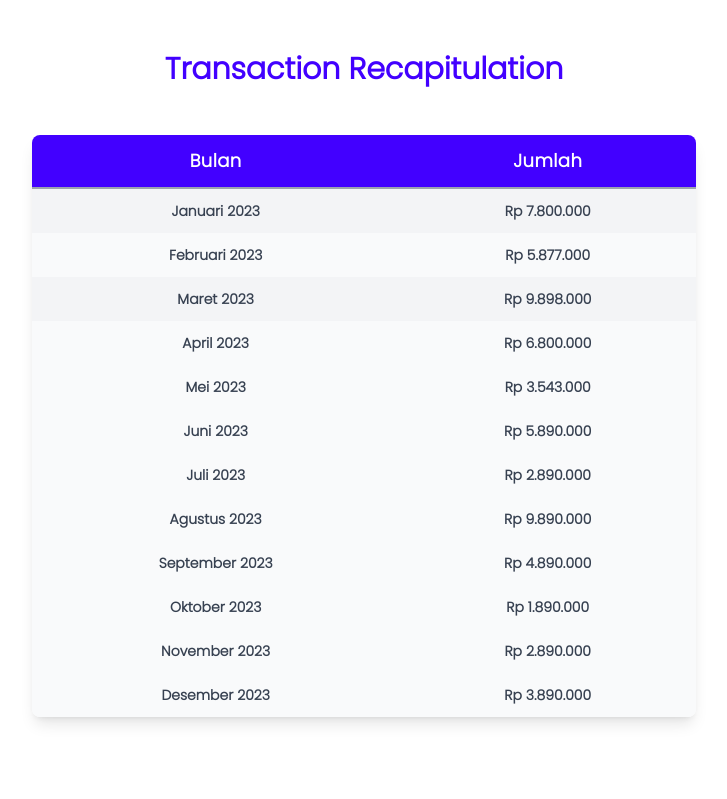
After one commit to frendysanusi/ci-pharmacy, a CodeIgniter 4 app: template app/Views/transaction.php in a window 1280 px wide. The commit adds this page. Shown: the part 301-1100 px from the top of the page, without its empty margins (276-1003 px from the left). Run offline with PHP 8.4 and a stand-in for CodeIgniter, Linux system fonts and the light colour scheme; the template is opened without the code that fills it, so the values that code supplies are empty; some libraries are stand-ins or nearby versions.

Commit message:
update navbar and transaction done

```diff
--- a/app/Controllers/Home.php
+++ b/app/Controllers/Home.php
@@ -6,6 +6,6 @@ class Home extends BaseController
 {
     public function index(): string
     {
-        return view('popupdelete');
+        return view('transaction');
     }
 }
--- a/app/Views/medicine.php
+++ b/app/Views/medicine.php
@@ -25,6 +25,9 @@
                     </li>
                     <li>
                         <a class="hover:text-blue-700" href="#">Order</a>
+                    </li>
+                    <li>
+                        <a class="hover:text-blue-700" href="#">Transaction</a>
                     </li>
                     <li>
                         <a class="hover:text-blue-700" href="#">Profile</a>
--- a/app/Views/order.php
+++ b/app/Views/order.php
@@ -25,6 +25,9 @@
                     </li>
                     <li>
                         <a class="hover:text-blue-700" href="#">Order</a>
+                    </li>
+                    <li>
+                        <a class="hover:text-blue-700" href="#">Transaction</a>
                     </li>
                     <li>
                         <a class="hover:text-blue-700" href="#">Profile</a>
--- a/app/Views/profile.php
+++ b/app/Views/profile.php
@@ -27,6 +27,9 @@
                     </li>
                     <li>
                         <a class="hover:text-blue-700" href="#">Order</a>
+                    </li>
+                    <li>
+                        <a class="hover:text-blue-700" href="#">Transaction</a>
                     </li>
                     <li>
                         <a class="hover:text-blue-700" href="#">Profile</a>
--- /dev/null
+++ b/app/Views/transaction.php
@@ -0,0 +1,119 @@
+<!DOCTYPE html>
+<html lang="en">
+<head>
+    <meta charset="UTF-8">
+    <meta name="viewport" content="width=device-width, initial-scale=1.0">
+    <title>Pharmacy</title>
+    <link rel="stylesheet" href="css/styles.css">
+    <link rel="preconnect" href="https://fonts.googleapis.com">
+    <link rel="preconnect" href="https://fonts.gstatic.com" crossorigin>
+    <link href="https://fonts.googleapis.com/css2?family=Poppins:wght@300&display=swap" rel="stylesheet">
+</head>
+<body>
+    <header class="bg-[#F5F5F5]">
+        <nav class="flex justify-between items-center w-[92%] mx-auto mr-44">
+            <div>
+                <img src="/logo.svg" alt="/logo.svg">
+            </div>
+            <div class="h-full flex-col font-poppins font-semibold md:static absolute bg-[#F5F5F5] md:min-h-fit min-h-[60vh] left-0 top-[-100%] md:w-auto w-full flex items-center px-5 ">
+                <ul class="flex md:flex-row flex-col md:items-center md:gap-[4vw] gap-8">
+                    <li>
+                        <a class="hover:text-blue-700" href="#">Home</a>
+                    </li>
+                    <li>
+                        <a class="hover:text-blue-700" href="#">Medicine</a>
+                    </li>
+                    <li>
+                        <a class="hover:text-blue-700" href="#">Order</a>
+                    </li>
+                    <li>
+                        <a class="hover:text-blue-700" href="#">Transaction</a>
+                    </li>
+                    <li>
+                        <a class="hover:text-blue-700" href="#">Profile</a>
+                    </li>
+                </ul>
+            </div>
+        </nav>
+    </header>
+
+
+    <div class="p-5 h-screen ml-72 mr-72">
+        <h1 class="text-3xl mb-2 text-[#4200FF] font-poppins font-bold text-center mt-8">Transaction Recapitulation</h1>
+        <div class="overflow-auto rounded-lg shadow-lg mt-12">
+            <table class="w-full rounded-lg table-auto">
+                <thead class="bg-[#4200FF] border-b-2 border-gray-400">
+                <tr>
+                    <th class="p-3 text-lg text-bold tracking-wide text-center font-poppins text-white">Bulan</th>
+                    <th class="p-3 text-lg text-bold tracking-wide text-center font-poppins text-white">Jumlah</th>
+                </tr>
+                </thead>
+
+                <tbody>
+                    <tr class="bg-gray-100">
+                        <td class="p-3 text-sm text-gray-700 font-semibold font-poppins text-center">Januari 2023</td>
+                        <td class="p-3 text-sm text-gray-700 font-semibold font-poppins text-center">Rp 7.800.000</td>
+                    </tr>
+
+                    <tr class="bg-gray-50">
+                        <td class="p-3 text-sm text-gray-700 font-semibold font-poppins text-center">Februari 2023</td>
+                        <td class="p-3 text-sm text-gray-700 font-semibold font-poppins text-center">Rp 5.877.000</td>
+                    </tr>
+
+                    <tr class="bg-gray-100">
+                        <td class="p-3 text-sm text-gray-700 font-semibold font-poppins text-center">Maret 2023</td>
+                        <td class="p-3 text-sm text-gray-700 font-semibold font-poppins text-center">Rp 9.898.000</td>
+                    </tr>
+
+                    <tr class="bg-gray-50">
+                        <td class="p-3 text-sm text-gray-700 font-semibold font-poppins text-center">April 2023</td>
+                        <td class="p-3 text-sm text-gray-700 font-semibold font-poppins text-center">Rp 6.800.000</td>
+                    </tr>
+
+                    <tr class="bg-gray-50">
+                        <td class="p-3 text-sm text-gray-700 font-semibold font-poppins text-center">Mei 2023</td>
+                        <td class="p-3 text-sm text-gray-700 font-semibold font-poppins text-center">Rp 3.543.000</td>
+                    </tr>
+
+                    <tr class="bg-gray-50">
+                        <td class="p-3 text-sm text-gray-700 font-semibold font-poppins text-center">Juni 2023</td>
+                        <td class="p-3 text-sm text-gray-700 font-semibold font-poppins text-center">Rp 5.890.000</td>
+                    </tr>
+
+                    <tr class="bg-gray-50">
+                        <td class="p-3 text-sm text-gray-700 font-semibold font-poppins text-center">Juli 2023</td>
+                        <td class="p-3 text-sm text-gray-700 font-semibold font-poppins text-center">Rp 2.890.000</td>
+                    </tr>
+
+                    <tr class="bg-gray-50">
+                        <td class="p-3 text-sm text-gray-700 font-semibold font-poppins text-center">Agustus 2023</td>
+                        <td class="p-3 text-sm text-gray-700 font-semibold font-poppins text-center">Rp 9.890.000</td>
+                    </tr>
+
+                    <tr class="bg-gray-50">
+                        <td class="p-3 text-sm text-gray-700 font-semibold font-poppins text-center">September 2023</td>
+                        <td class="p-3 text-sm text-gray-700 font-semibold font-poppins text-center">Rp 4.890.000</td>
+                    </tr>
+
+                    <tr class="bg-gray-50">
+                        <td class="p-3 text-sm text-gray-700 font-semibold font-poppins text-center">Oktober 2023</td>
+                        <td class="p-3 text-sm text-gray-700 font-semibold font-poppins text-center">Rp 1.890.000</td>
+                    </tr>
+
+                    <tr class="bg-gray-50">
+                        <td class="p-3 text-sm text-gray-700 font-semibold font-poppins text-center">November 2023</td>
+                        <td class="p-3 text-sm text-gray-700 font-semibold font-poppins text-center">Rp 2.890.000</td>
+                    </tr>
+
+                    <tr class="bg-gray-50">
+                        <td class="p-3 text-sm text-gray-700 font-semibold font-poppins text-center">Desember 2023</td>
+                        <td class="p-3 text-sm text-gray-700 font-semibold font-poppins text-center">Rp 3.890.000</td>
+                    </tr>
+
+                </tbody>
+            </table>
+        </div>
+
+    </div>
+</body>
+</html>
--- a/public/css/styles.css
+++ b/public/css/styles.css
@@ -797,56 +788,32 @@ video {
   margin-top: 440px;
 }
 
-.mb-12 {
-  margin-bottom: 3rem;
-}
-
-.mt-48 {
-  margin-top: 12rem;
-}
-
-.mt-24 {
-  margin-top: 6rem;
-}
-
-.mt-7 {
-  margin-top: 1.75rem;
-}
-
-.mt-32 {
-  margin-top: 8rem;
-}
-
-.-mt-28 {
-  margin-top: -7rem;
-}
-
-.-mt-36 {
-  margin-top: -9rem;
-}
-
-.-mt-24 {
-  margin-top: -6rem;
-}
-
-.ml-24 {
-  margin-left: 6rem;
-}
-
-.ml-36 {
-  margin-left: 9rem;
-}
-
-.-mt-\[136px\] {
-  margin-top: -136px;
-}
-
-.ml-8 {
-  margin-left: 2rem;
-}
-
-.mt-4 {
-  margin-top: 1rem;
+.ml-40 {
+  margin-left: 10rem;
+}
+
+.ml-64 {
+  margin-left: 16rem;
+}
+
+.mr-64 {
+  margin-right: 16rem;
+}
+
+.ml-72 {
+  margin-left: 18rem;
+}
+
+.mr-72 {
+  margin-right: 18rem;
+}
+
+.mb-2 {
+  margin-bottom: 0.5rem;
+}
+
+.mt-12 {
+  margin-top: 3rem;
 }
 
 .block {
@@ -1094,6 +1021,10 @@ video {
   flex: none;
 }
 
+.table-auto {
+  table-layout: auto;
+}
+
 .grid-cols-3 {
   grid-template-columns: repeat(3, minmax(0, 1fr));
 }
@@ -1140,6 +1071,10 @@ video {
 
 .gap-8 {
   gap: 2rem;
+}
+
+.overflow-auto {
+  overflow: auto;
 }
 
 .overflow-y-auto {
@@ -1193,6 +1128,10 @@ video {
   border-width: 2px;
 }
 
+.border-b-2 {
+  border-bottom-width: 2px;
+}
+
 .border-gray-400 {
   --tw-border-opacity: 1;
   border-color: rgb(156 163 175 / var(--tw-border-opacity));
@@ -1256,33 +1205,34 @@ video {
   background-color: rgb(255 255 255 / var(--tw-bg-opacity));
 }
 
-.bg-\[\#005792\] {
-  --tw-bg-opacity: 1;
-  background-color: rgb(0 87 146 / var(--tw-bg-opacity));
-}
-
-.bg-black {
-  --tw-bg-opacity: 1;
-  background-color: rgb(0 0 0 / var(--tw-bg-opacity));
-}
-
-.bg-\[\#EB1E11\] {
-  --tw-bg-opacity: 1;
-  background-color: rgb(235 30 17 / var(--tw-bg-opacity));
-}
-
-.bg-gradient-to-b {
-  background-image: linear-gradient(to bottom, var(--tw-gradient-stops));
-}
-
-.from-\[\#D1F4FA\] {
-  --tw-gradient-from: #D1F4FA var(--tw-gradient-from-position);
-  --tw-gradient-to: rgb(209 244 250 / 0) var(--tw-gradient-to-position);
-  --tw-gradient-stops: var(--tw-gradient-from), var(--tw-gradient-to);
-}
-
-.to-\[\#EDF9FC\] {
-  --tw-gradient-to: #EDF9FC var(--tw-gradient-to-position);
+.bg-gray-500 {
+  --tw-bg-opacity: 1;
+  background-color: rgb(107 114 128 / var(--tw-bg-opacity));
+}
+
+.bg-gray-300 {
+  --tw-bg-opacity: 1;
+  background-color: rgb(209 213 219 / var(--tw-bg-opacity));
+}
+
+.bg-gray-200 {
+  --tw-bg-opacity: 1;
+  background-color: rgb(229 231 235 / var(--tw-bg-opacity));
+}
+
+.bg-gray-100 {
+  --tw-bg-opacity: 1;
+  background-color: rgb(243 244 246 / var(--tw-bg-opacity));
+}
+
+.bg-\[\#DAEDFF\] {
+  --tw-bg-opacity: 1;
+  background-color: rgb(218 237 255 / var(--tw-bg-opacity));
+}
+
+.bg-gray-50 {
+  --tw-bg-opacity: 1;
+  background-color: rgb(249 250 251 / var(--tw-bg-opacity));
 }
 
 .bg-cover {
@@ -1309,20 +1267,17 @@ video {
   padding: 2.25rem;
 }
 
-.p-12 {
-  padding: 3rem;
-}
-
-.p-4 {
-  padding: 1rem;
-}
-
-.p-14 {
-  padding: 3.5rem;
-}
-
-.p-0 {
-  padding: 0px;
+.p-3 {
+  padding: 0.75rem;
+}
+
+.p-5 {
+  padding: 1.25rem;
+}
+
+.px-12 {
+  padding-left: 3rem;
+  padding-right: 3rem;
 }
 
 .px-2 {
@@ -1481,6 +1426,11 @@ video {
   line-height: 1rem;
 }
 
+.text-lg {
+  font-size: 1.125rem;
+  line-height: 1.75rem;
+}
+
 .font-bold {
   font-weight: 700;
 }
@@ -1495,6 +1445,10 @@ video {
 
 .font-semibold {
   font-weight: 600;
+}
+
+.tracking-wide {
+  letter-spacing: 0.025em;
 }
 
 .text-\[\#4200FF\] {
```
Also changed, not shown: other parts of public/css/styles.css (+86 -131 lines).
